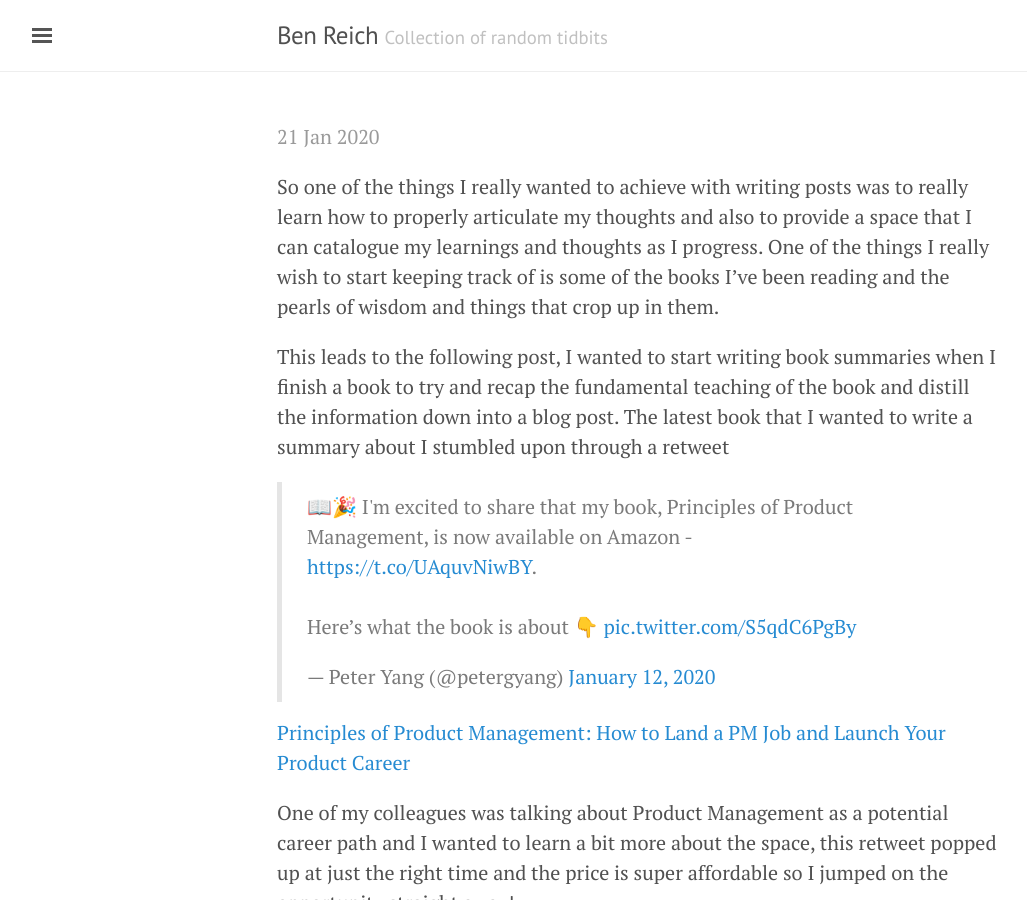
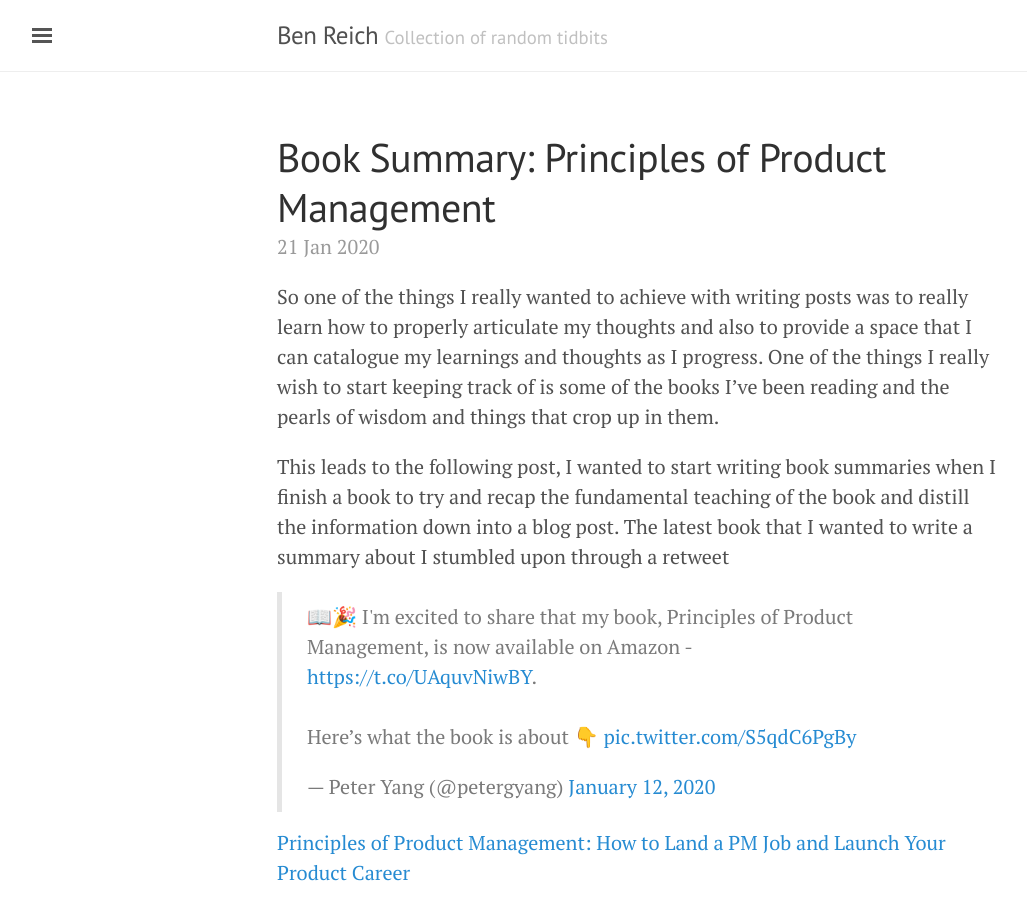
Before and after one commit to GerrySly/gerrysly.github.io, a Jekyll site: the page built from _posts/2020-01-21-principles-project-management.md, in a window 1280 px wide and 900 px high. Shown: the whole window, without its empty margins (3-1030 px from the left). Built offline with Jekyll 4.4.1, drawn with Linux system fonts in a browser that asks for light colours; our own code applies the rules of GitHub Pages for plain Markdown files; comment, search, counter and statistics services are not loaded.

Commit message:
Added quotes around page title

```diff
--- a/_posts/2020-01-21-principles-project-management.md
+++ b/_posts/2020-01-21-principles-project-management.md
@@ -1,6 +1,6 @@
 ---
 layout: post
-title: Book Summary: Principles of Product Management
+title: "Book Summary: Principles of Product Management"
 category: Book-Summary
 ---
 
```
